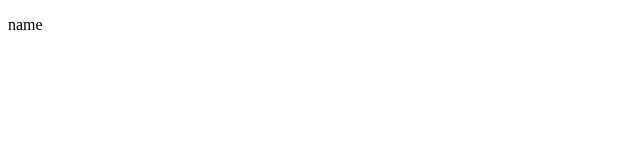
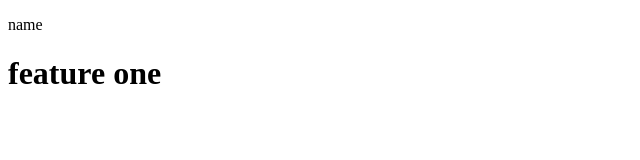
Before and after one commit to sourav-hossein/vstogithub, a plain HTML site: page index.html in a window 1280 px wide. Shown: the whole page, without its empty margins (0-640 px from the left). Drawn offline with Linux system fonts and the light colour scheme.

Commit message:
Added a new feature in feature one

```diff
--- a/index.html
+++ b/index.html
@@ -8,5 +8,6 @@
 </head>
 <body>
     <p> name </p>
+    <h1>feature one</h1>
 </body>
 </html>
```
Also changed, not shown: 1 other file.
